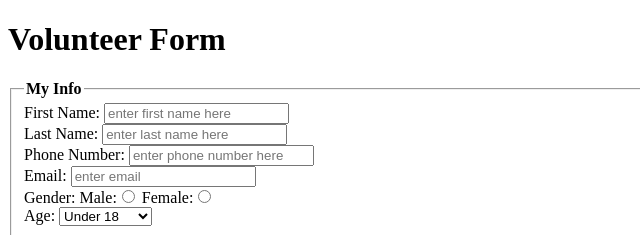
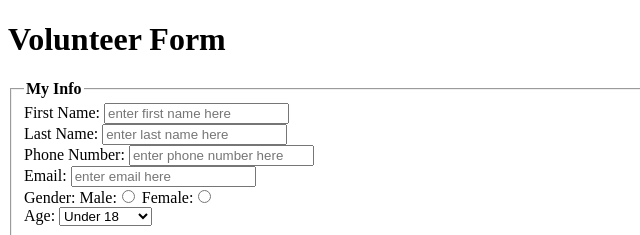
Before and after one commit to ecarbo1/Lab-4, a plain HTML site: page index.html in a window 1280 px wide. Shown: the top 235 px of the page, 0-640 px from the left. Drawn offline with Linux system fonts and the light colour scheme.

Commit message:
added "here" on "enter email"

```diff
--- a/index.html
+++ b/index.html
@@ -19,7 +19,7 @@
 						<label>Phone Number: <input type= "text" name= "phone_field_area" placeholder= "enter phone number here"></label>
 					</div>
 					<div>
-						<label>Email: <input type= "email" name= "email_field_area" placeholder= "enter email"></label>
+						<label>Email: <input type= "email" name= "email_field_area" placeholder= "enter email here"></label>
 					</div>
 					<div>
 						<label>Gender:</label>
```
